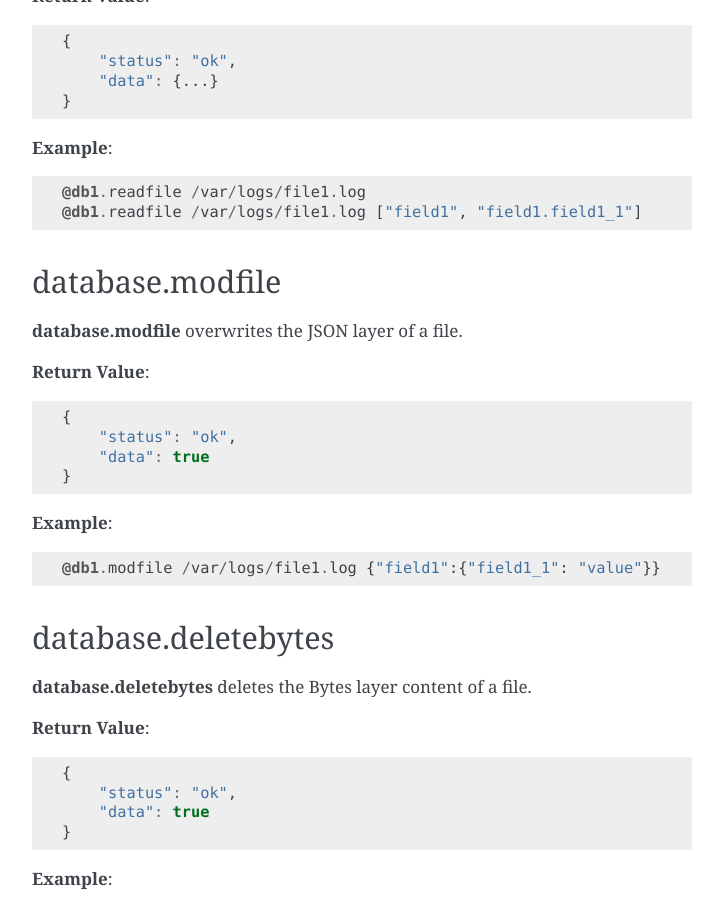
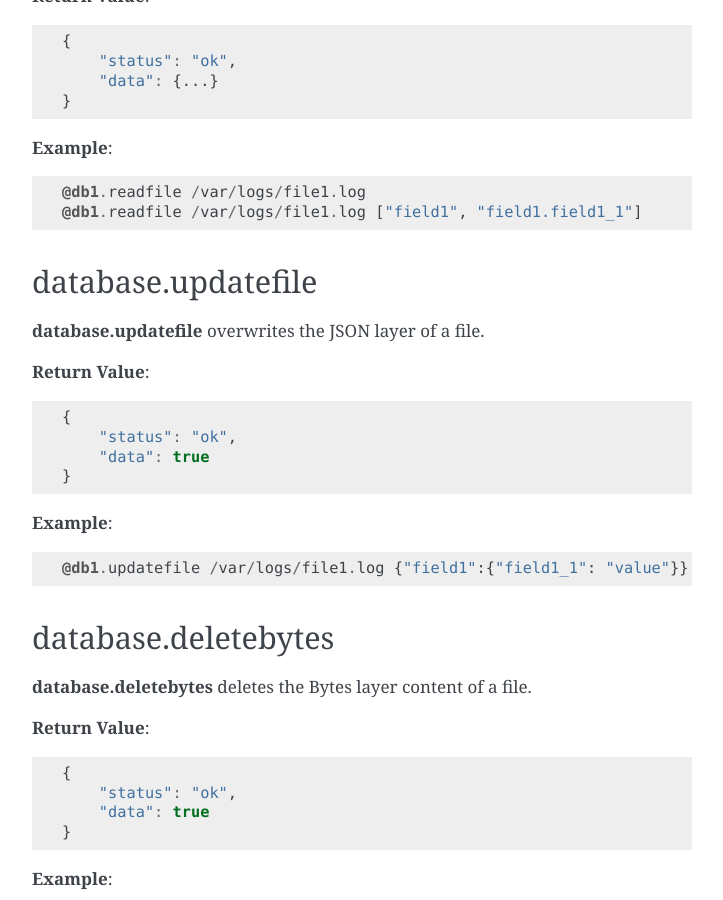
Before and after one commit to johnwilson/bytengine_docs, a Sphinx documentation site: the page built from docs/cmdfs.rst, in a window 1280 px wide and 900 px high, scrolled down 1238 px. Shown: the whole window, without its empty margins (388-1111 px from the left). Built offline with Sphinx 7.4.7, drawn with Linux system fonts in a browser that asks for light colours; some of the changed text lies outside the part shown.

Commit message:
changed command modfile to updatefile

```diff
--- a/docs/cmdfs.rst
+++ b/docs/cmdfs.rst
@@ -72,10 +72,10 @@ added to limit the returned data.
     @db1.readfile /var/logs/file1.log
     @db1.readfile /var/logs/file1.log ["field1", "field1.field1_1"]
 
-database.modfile
-----------------
+database.updatefile
+-------------------
 
-**database.modfile** overwrites the JSON layer of a file.
+**database.updatefile** overwrites the JSON layer of a file.
 
 **Return Value**:
 
@@ -88,7 +88,7 @@ database.modfile
 
 **Example**::
 
-    @db1.modfile /var/logs/file1.log {"field1":{"field1_1": "value"}}
+    @db1.updatefile /var/logs/file1.log {"field1":{"field1_1": "value"}}
 
 database.deletebytes
 --------------------
```
